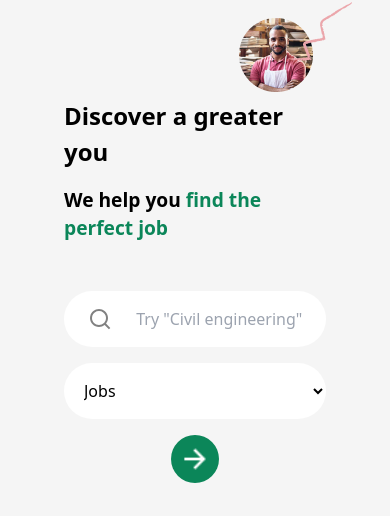
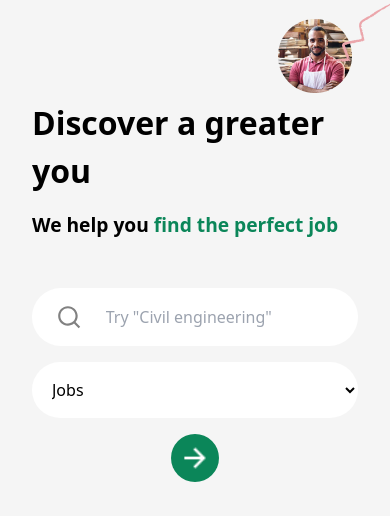
Before and after one commit to Eugene-ak/flair, a React (Vite) app: page / in a window 390 px wide. Shown: the part 194-710 px from the top of the page. Built offline with nearby package versions, Linux system fonts and the light colour scheme.

Commit message:
Enlarge heading on landing page

```diff
--- a/src/styles/landing-page.module.css
+++ b/src/styles/landing-page.module.css
@@ -51,11 +51,11 @@
 }
 
 .main {
-  @apply h-[82vh] bg-[#F5F5F5] p-8 flex flex-col items-center justify-center;
+  @apply h-[82vh] bg-[#F5F5F5] p-4 flex flex-col items-center justify-center;
 }
 
 .main section {
-  @apply mx-8 flex flex-col gap-4 relative;
+  @apply mx-4 flex flex-col gap-4 relative;
 }
 
 .main h1 {
--- a/tailwind.config.js
+++ b/tailwind.config.js
@@ -15,7 +15,7 @@ export default {
         "2-rows": "repeat(2, 1fr)"
       },
       fontSize: {
-        "clamp-heading": "clamp(1.5rem, 5vw, 3.5rem)",
+        "clamp-heading": "clamp(2rem, 5vw, 3.5rem)",
         "clamp-paragraph": "clamp(1.2rem, 4vw, 2.25rem)"
       }
     },
```
